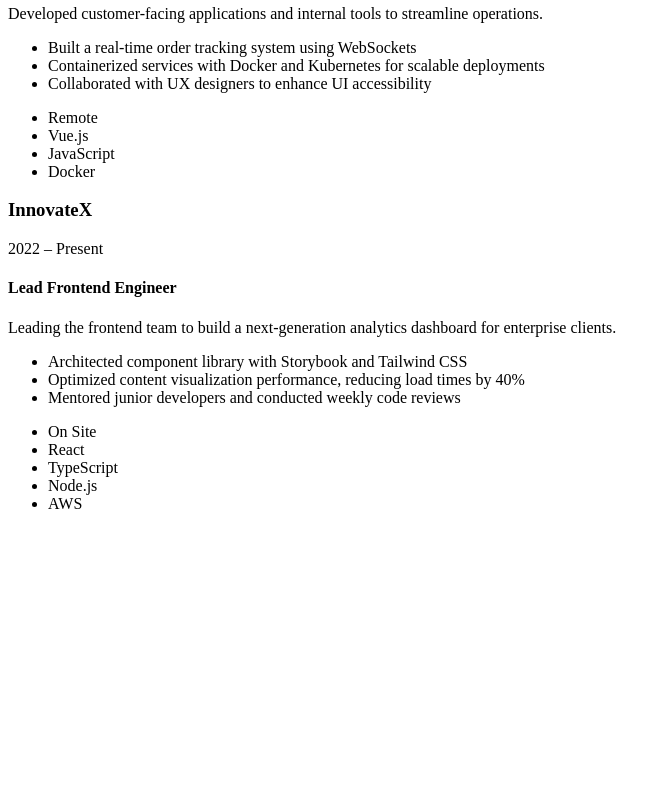
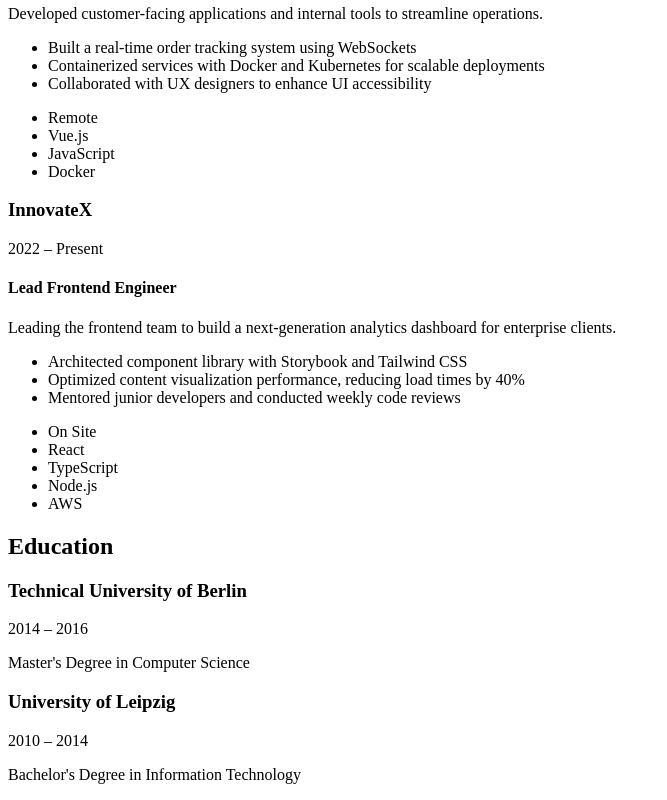
Before and after one commit to loic-bellinger/cv, an Astro site: page / in a window 1280 px wide. Shown: the part 564-1364 px from the top of the page, without its empty margins (0-667 px from the left). Before the commit the page ends 1093 px from the top, so only its background shows below. Built offline with nearby package versions, Linux system fonts and the light colour scheme; Astro itself is replaced by a stand-in of ours.

Commit message:
feat: coerce education dates and add education section

```diff
--- /dev/null
+++ b/src/components/EducationItem.astro
@@ -0,0 +1,18 @@
+---
+import type { CollectionEntry } from "astro:content";
+import DateRange from "@components/DateRange.astro";
+
+type Props = {
+  education: CollectionEntry<"education">;
+};
+
+const { education } = Astro.props;
+---
+
+<article>
+  <header>
+    <h3>{education.data.school}</h3>
+    <DateRange start={education.data.start} end={education.data.end} />
+  </header>
+  <p>{education.data.degree}</p>
+</article>
--- /dev/null
+++ b/src/components/EducationList.astro
@@ -0,0 +1,12 @@
+---
+import type { CollectionEntry } from "astro:content";
+import EducationItem from "@components/EducationItem.astro";
+
+type Props = {
+  education: CollectionEntry<"education">[];
+};
+
+const { education }: Props = Astro.props;
+---
+
+{education.map((edu) => <EducationItem education={edu} />)}
--- a/src/content.config.ts
+++ b/src/content.config.ts
@@ -57,8 +57,8 @@ const education = defineCollection({
     .object({
       school: z.string(),
       degree: z.string(),
-      start: z.string(),
-      end: z.string(),
+      start: z.coerce.date(),
+      end: z.coerce.date(),
     })
     .strict(),
 });
--- a/src/content/resume/education/tu-berlin.md
+++ b/src/content/resume/education/tu-berlin.md
@@ -1,6 +1,6 @@
 ---
 school: "Technical University of Berlin"
 degree: "Master's Degree in Computer Science"
-start: "2014"
-end: "2016"
+start: "2014-01-01"
+end: "2016-01-01"
 ---
--- a/src/content/resume/education/university-leipzig.md
+++ b/src/content/resume/education/university-leipzig.md
@@ -1,6 +1,6 @@
 ---
 school: "University of Leipzig"
 degree: "Bachelor's Degree in Information Technology"
-start: "2010"
-end: "2014"
+start: "2010-01-01"
+end: "2014-01-01"
 ---
--- a/src/pages/index.astro
+++ b/src/pages/index.astro
@@ -3,12 +3,16 @@ import BaseLayout from "@layouts/BaseLayout.astro";
 import Address from "@components/Address.astro";
 import WorkExperienceList from "@components/WorkExperienceList.astro";
 import { getCollection, getEntry } from "astro:content";
+import EducationList from "@components/EducationList.astro";
+
 const profile = await getEntry("profile", "profile");
+
 if (!profile) {
   throw new Error("Could not find basic profile information");
 }
 const contacts = await getCollection("contacts");
 const experience = await getCollection("experience");
+const education = await getCollection("education");
 ---
 
 <BaseLayout pageTitle={profile.data.name}>
@@ -16,6 +20,7 @@ const experience = await getCollection("experience");
   <p>{profile.data.about}</p>
   <p>{profile.data.location.text}</p>
   <Address contacts={contacts} />
+
   <section id="about">
     <h2>About</h2>
     <p>
@@ -27,4 +32,9 @@ const experience = await getCollection("experience");
     <h2>Work Experience</h2>
     <WorkExperienceList experience={experience} />
   </section>
+
+  <section id="education">
+    <h2>Education</h2>
+    <EducationList education={education} />
+  </section>
 </BaseLayout>
```
